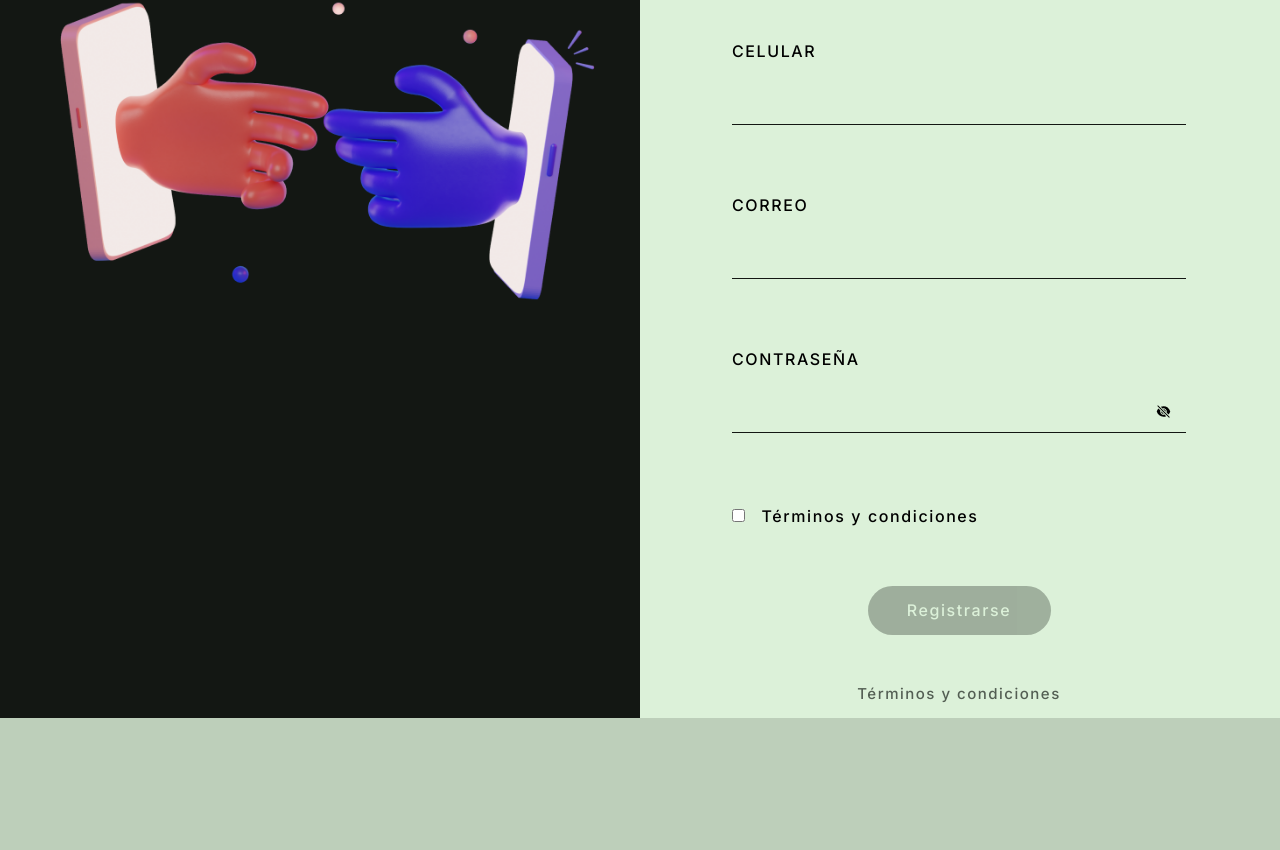
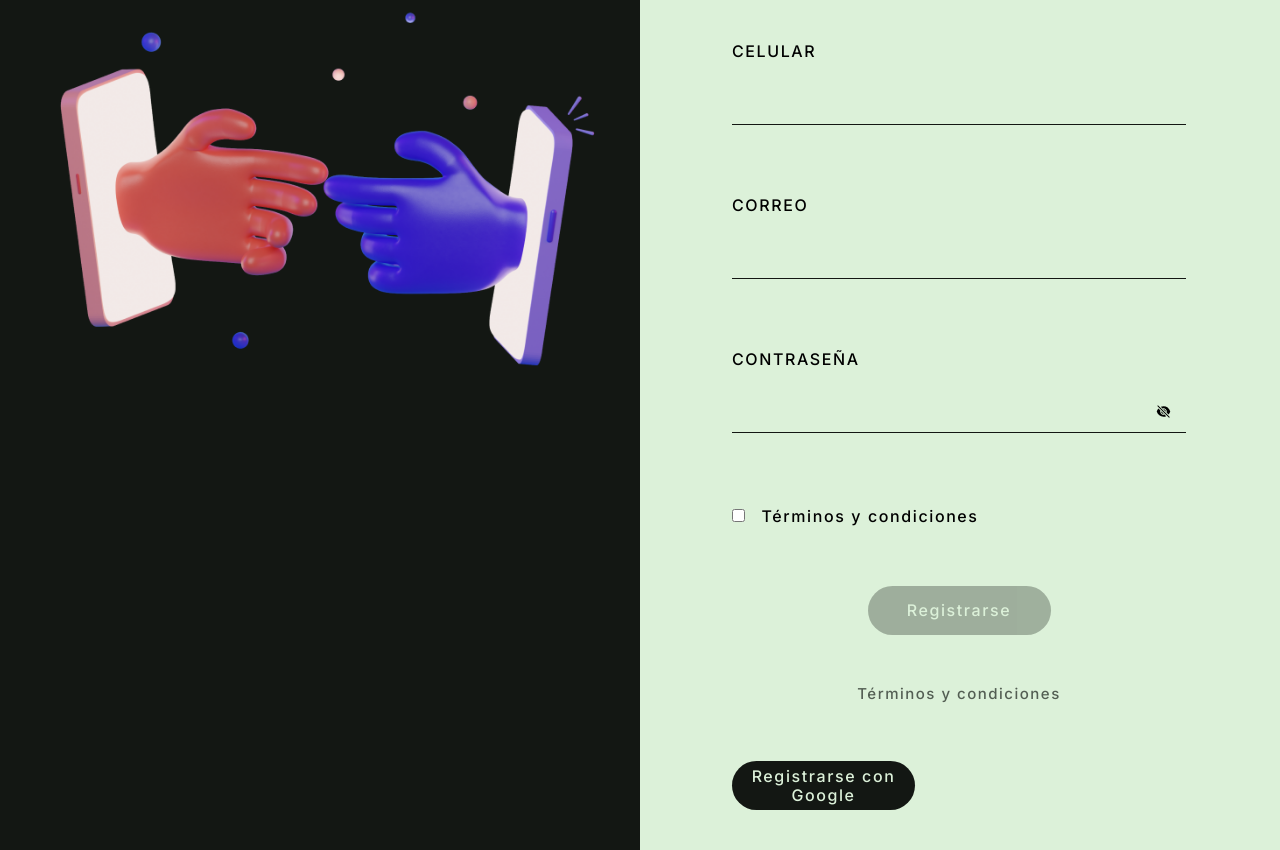
Before and after one commit to Jefersonsteven/tools-match, a Next.js app: page /form/logout in a window 1280 px wide. Shown: the part 537-1387 px from the top of the page. Before the commit the page ends 1255 px from the top, so only its background shows below. Built offline with nearby package versions, Linux system fonts and the light colour scheme.

Commit message:
add auth with firebase

```diff
--- a/package.json
+++ b/package.json
@@ -14,6 +14,7 @@
     "bcryptjs": "^2.4.3",
     "eslint": "8.40.0",
     "eslint-config-next": "13.4.1",
+    "firebase": "^9.21.0",
     "next": "13.4.1",
     "postcss": "8.4.23",
     "react": "18.2.0",
--- a/src/app/form/logout/page.jsx
+++ b/src/app/form/logout/page.jsx
@@ -6,6 +6,12 @@ import { validate } from "../assets/validateSignUp";
 import { useRouter } from "next/navigation";
 import { svgView } from "../assets/viewPwd";
 import { svgHide } from "../assets/hidePwd";
+
+import { signInWithPopup, GoogleAuthProvider } from "firebase/auth";
+import { auth } from "@/firebase/firebase.config";
+
+const provider = new GoogleAuthProvider();
+
 export default function Logout() {
   const router = useRouter();
 
@@ -65,7 +71,36 @@ export default function Logout() {
     }
   };
 
+  const callLoginGoogle = () => {
+    signInWithPopup(auth, provider)
+      .then((result) => {
+        const credential = GoogleAuthProvider.credentialFromResult(result);
+        const token = credential.accessToken;
+
+        const user = result.user;
+        const displayName = user.displayName;
+        const email = user.email;
+        const photoURL = user.photoURL;
+        const uid = user.uid;
+        const providerData = user.providerData;
+
+        console.log("Nombre completo:", displayName);
+        console.log("Correo electrónico:", email);
+        console.log("URL de la foto de perfil:", photoURL);
+        console.log("UID del usuario:", uid);
+        console.log("Datos del proveedor de identidad:", providerData);
+      })
+      .catch((error) => {
+        const errorCode = error.code;
+        const errorMessage = error.message;
+        const email = error.customData.email;
+        const credential = GoogleAuthProvider.credentialFromError(error);
+        // ...
+      });
+  };
+
   return (
+    <>
       <form className={styles.form} onSubmit={handleSubmit}>
         <div className={styles.inputContainer}>
           <label htmlFor="name">nombre</label>
@@ -76,7 +111,9 @@ export default function Logout() {
             autoComplete="off"
           />
           <p
-          className={errors.name.includes("✔️") ? styles.success : styles.error}
+            className={
+              errors.name.includes("✔️") ? styles.success : styles.error
+            }
           >
             {errors.name && errors.name}
           </p>
@@ -163,5 +200,9 @@ export default function Logout() {
           <Link href="">Términos y condiciones</Link>
         </div>
       </form>
+      <button className={`${styles.buttonSubmit}`} onClick={callLoginGoogle}>
+        Registrarse con Google
+      </button>
+    </>
   );
 }
--- /dev/null
+++ b/src/firebase/firebase.config.js
@@ -0,0 +1,19 @@
+// Import the functions you need from the SDKs you need
+import { initializeApp } from "firebase/app";
+import { getAuth } from "firebase/auth";
+// TODO: Add SDKs for Firebase products that you want to use
+// https://firebase.google.com/docs/web/setup#available-libraries
+
+// Your web app's Firebase configuration
+const firebaseConfig = {
+  apiKey: "AIzaSyCusjiWe8R10L0zSUdUSl3gcenyy_6-MEY",
+  authDomain: "toolmatch.firebaseapp.com",
+  projectId: "toolmatch",
+  storageBucket: "toolmatch.appspot.com",
+  messagingSenderId: "319003856210",
+  appId: "1:319003856210:web:70b6697702e612084ebe8b",
+};
+
+// Initialize Firebase
+const app = initializeApp(firebaseConfig);
+export const auth = getAuth(app);
```
Also changed, not shown: 1 other file (tests, documents, lock files or other folders). Lines whose indentation alone changed are shown as unchanged.
